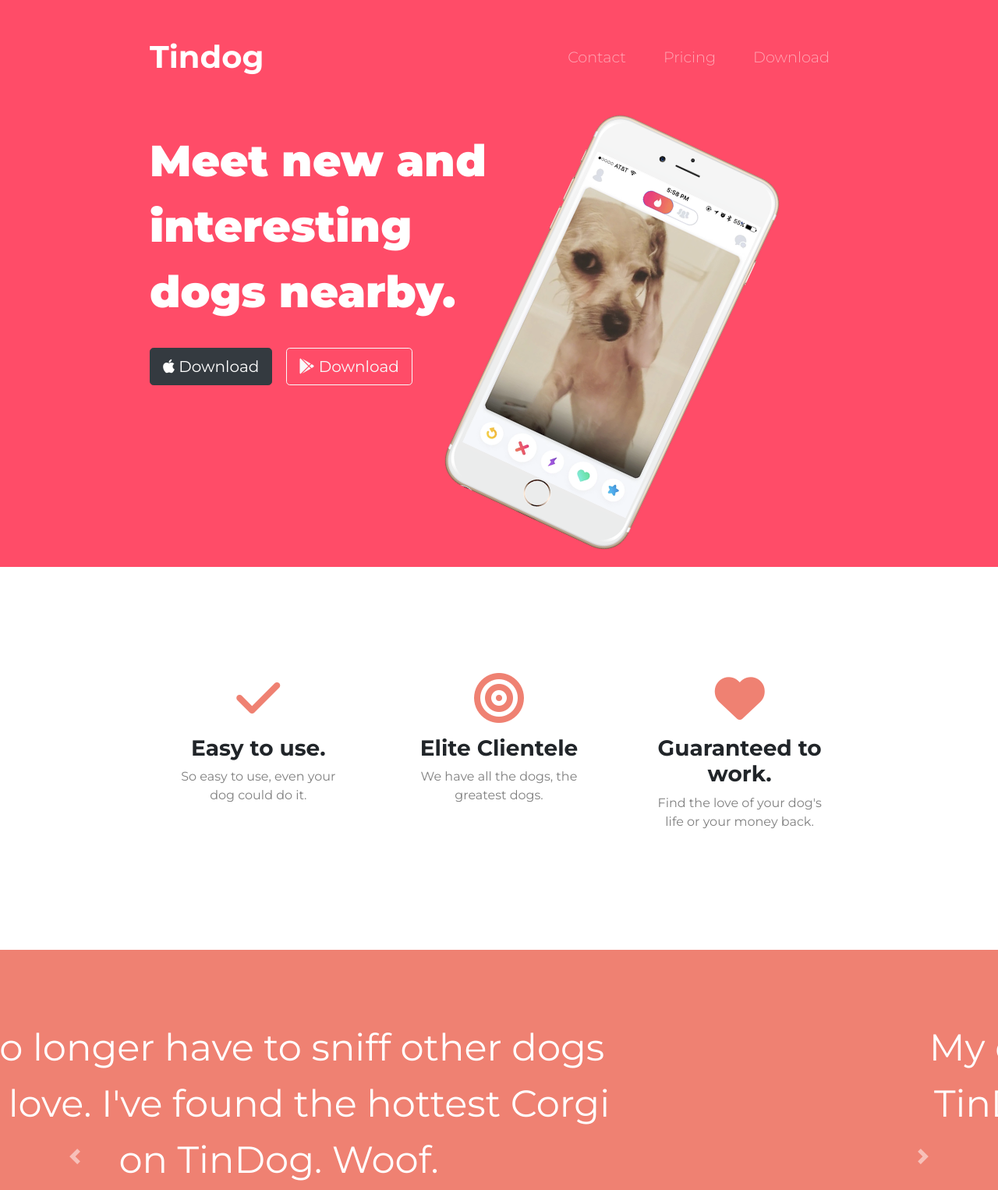
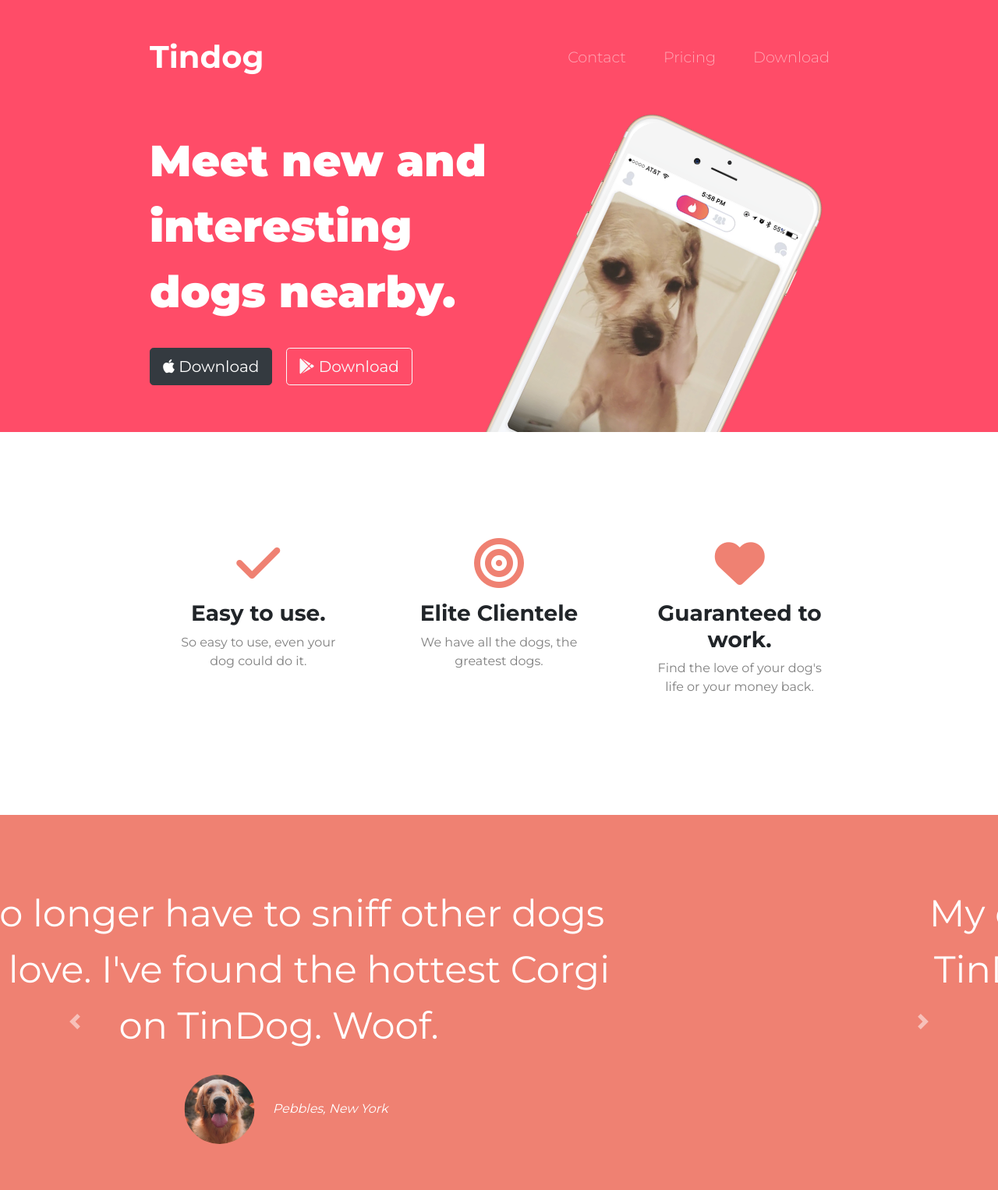
Before and after one commit to Victor-Guerrero-Devs/angela-yu-webdev-projects, a plain HTML site: page 6-bootstrap/index.html in a window 1280 px wide. Shown: the top 1526 px of the page at 78% size. Drawn offline with nearby package versions, Linux system fonts and the light colour scheme.

Commit message:
Make title image fall under features section

```diff
--- a/6-bootstrap/css/styles.css
+++ b/6-bootstrap/css/styles.css
@@ -65,12 +65,19 @@ p {
 .title-image {
   width: 60%;
   transform: rotate(25deg);
+  /* we make this image fall under the features section using lines
+  70 and 79-80 */
+  position: absolute;
+  right: 30%;
 }
 
 /* Features Section */
 
 #features {
   padding: 7% 15%;
+  background-color: #fff;
+  position: relative;
+  z-index: 1;
 }
 
 .feature-box {
```
